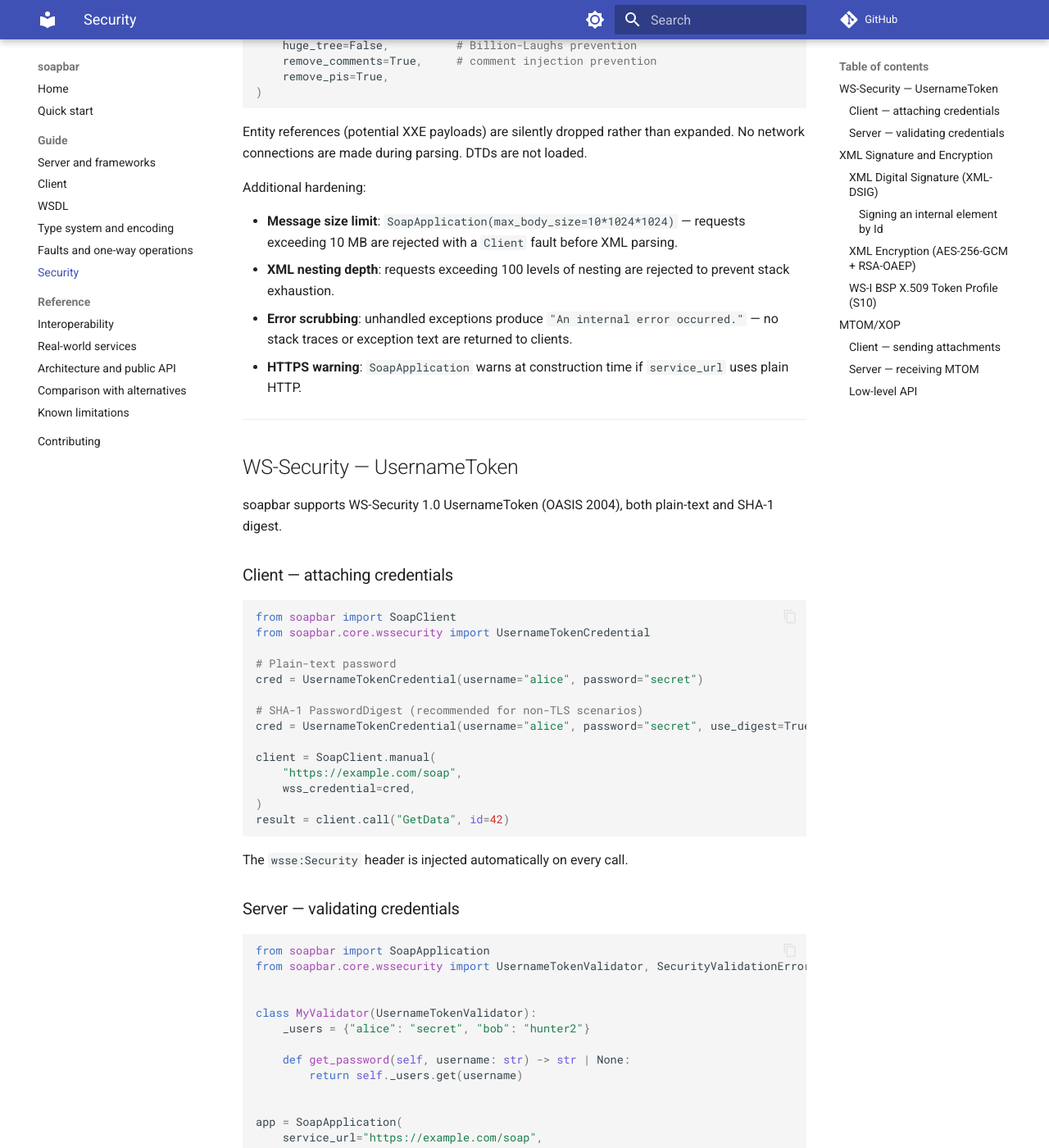
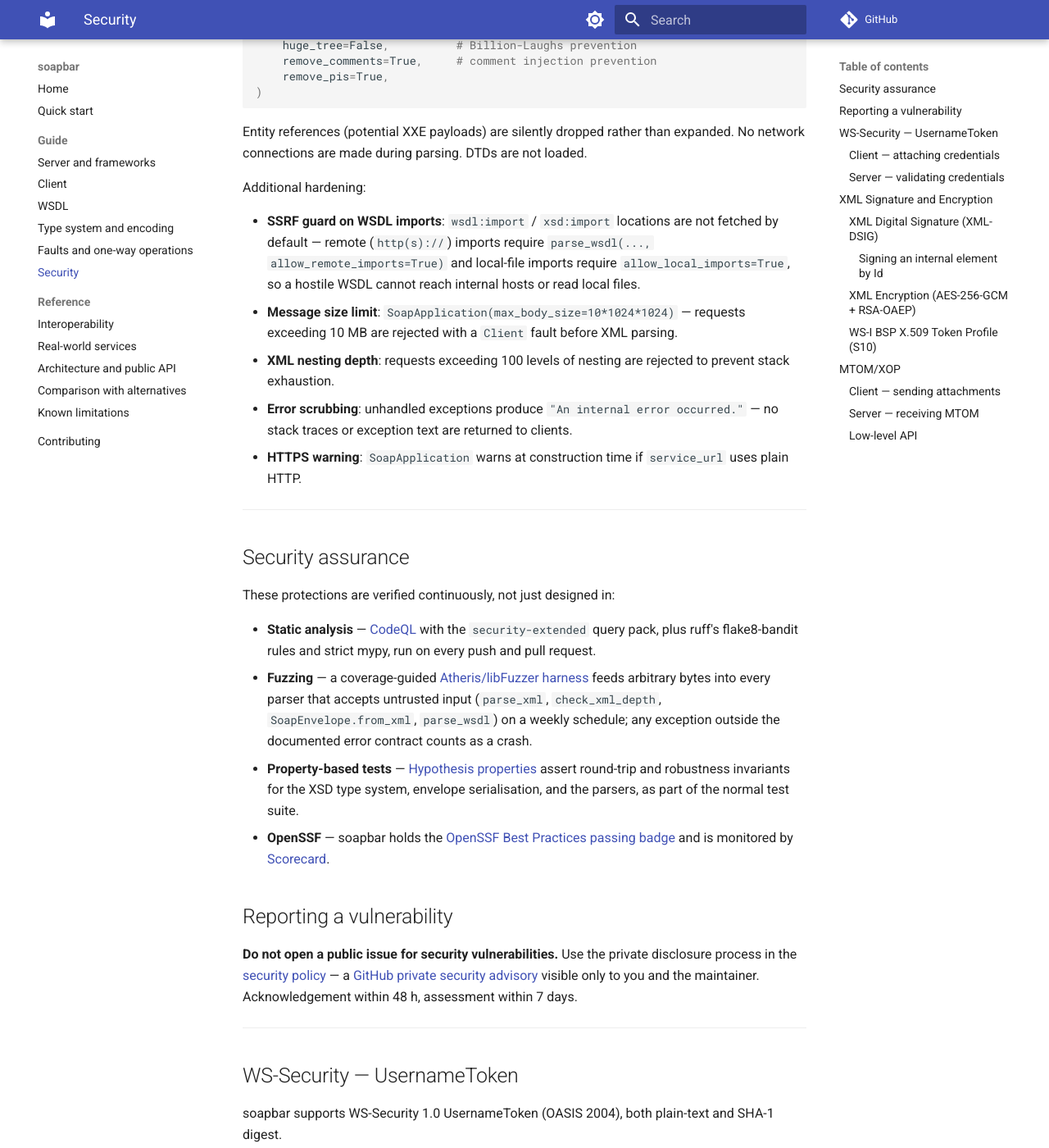
Before and after one commit to hitoshyamamoto/soapbar, an MkDocs documentation site: the page built from docs/security.md, in a window 1280 px wide and 1400 px high, scrolled down 262 px. Shown: the whole window at 82% size. Built offline with MkDocs 1.6.1 and Material for MkDocs 9.7.7, drawn with Linux system fonts in a browser that asks for light colours; comment, search, counter and statistics services are not loaded.

Commit message:
docs: document security assurance, disclosure process, and SSRF guard (#119)
security.md: SSRF-guard bullet, Security assurance section, vulnerability-reporting section. contributing.md: local fuzzing. index.md: assurance feature bullet.

```diff
--- a/docs/security.md
+++ b/docs/security.md
@@ -17,10 +17,26 @@ Entity references (potential XXE payloads) are silently dropped rather than expa
 
 Additional hardening:
 
+- **SSRF guard on WSDL imports**: `wsdl:import` / `xsd:import` locations are not fetched by default — remote (`http(s)://`) imports require `parse_wsdl(..., allow_remote_imports=True)` and local-file imports require `allow_local_imports=True`, so a hostile WSDL cannot reach internal hosts or read local files.
 - **Message size limit**: `SoapApplication(max_body_size=10*1024*1024)` — requests exceeding 10 MB are rejected with a `Client` fault before XML parsing.
 - **XML nesting depth**: requests exceeding 100 levels of nesting are rejected to prevent stack exhaustion.
 - **Error scrubbing**: unhandled exceptions produce `"An internal error occurred."` — no stack traces or exception text are returned to clients.
 - **HTTPS warning**: `SoapApplication` warns at construction time if `service_url` uses plain HTTP.
+
+---
+
+## Security assurance
+
+These protections are verified continuously, not just designed in:
+
+- **Static analysis** — [CodeQL](https://github.com/hitoshyamamoto/soapbar/blob/main/.github/workflows/codeql.yml) with the `security-extended` query pack, plus ruff's flake8-bandit rules and strict mypy, run on every push and pull request.
+- **Fuzzing** — a coverage-guided [Atheris/libFuzzer harness](https://github.com/hitoshyamamoto/soapbar/blob/main/fuzz/fuzz_parsing.py) feeds arbitrary bytes into every parser that accepts untrusted input (`parse_xml`, `check_xml_depth`, `SoapEnvelope.from_xml`, `parse_wsdl`) on a weekly schedule; any exception outside the documented error contract counts as a crash.
+- **Property-based tests** — [Hypothesis properties](https://github.com/hitoshyamamoto/soapbar/blob/main/tests/test_properties.py) assert round-trip and robustness invariants for the XSD type system, envelope serialisation, and the parsers, as part of the normal test suite.
+- **OpenSSF** — soapbar holds the [OpenSSF Best Practices passing badge](https://www.bestpractices.dev/projects/13849) and is monitored by [Scorecard](https://scorecard.dev/viewer/?uri=github.com/hitoshyamamoto/soapbar).
+
+## Reporting a vulnerability
+
+**Do not open a public issue for security vulnerabilities.** Use the private disclosure process in the [security policy](https://github.com/hitoshyamamoto/soapbar/blob/main/.github/SECURITY.md) — a [GitHub private security advisory](https://github.com/hitoshyamamoto/soapbar/security/advisories/new) visible only to you and the maintainer. Acknowledgement within 48 h, assessment within 7 days.
 
 ---
 
```
Also changed, not shown: docs/contributing.md (+6 -0 lines), docs/index.md (+1 -0 lines).
